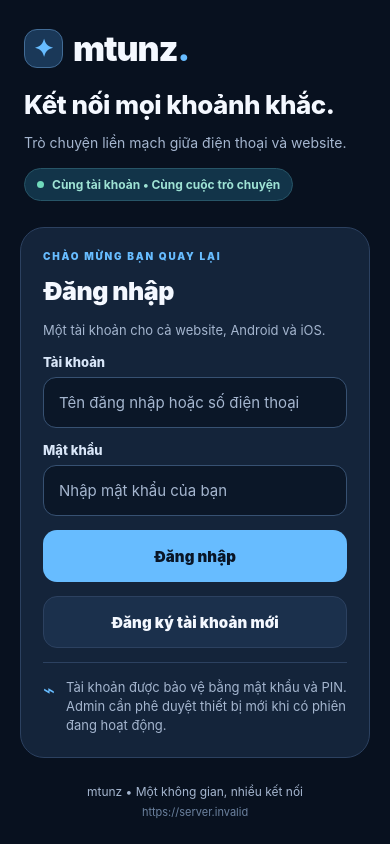
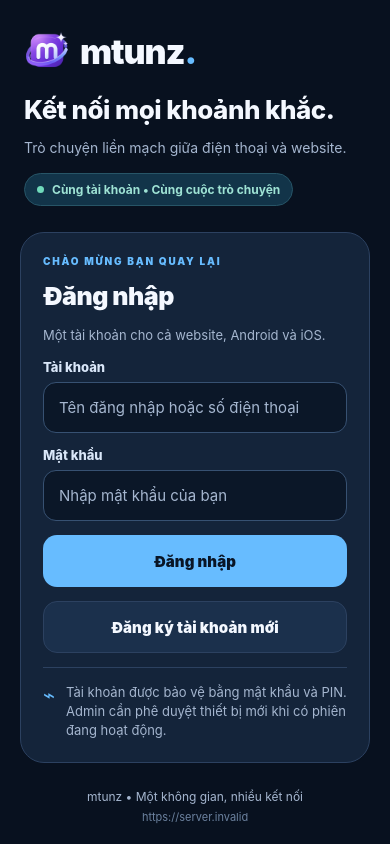
Before and after one commit to hoangminhtuan-2322/mtunz, a React Native app in the folder mobile/: screen / in a window 390 px wide. Built offline with nearby package versions, Linux system fonts and the light colour scheme; no server answers.

Commit message:
feat(mobile): use exact website logo as launcher and in-app icon

```diff
--- a/mobile/App.js
+++ b/mobile/App.js
@@ -1,6 +1,6 @@
 import React,{useCallback,useEffect,useState} from 'react';
 import {ActivityIndicator,KeyboardAvoidingView,Linking,Platform,Pressable,SafeAreaView,
-  ScrollView,StatusBar,StyleSheet,Text,TextInput,View} from 'react-native';
+  ScrollView,StatusBar,StyleSheet,Text,TextInput,View,Image} from 'react-native';
 import {api,API_ORIGIN,clearSession,readSession,saveSession,
   savePendingRegistration,readPendingRegistration,clearPendingRegistration} from './src/client';
 import Messenger from './src/Messenger';
@@ -202,7 +202,7 @@ export default function App() {
         showsVerticalScrollIndicator={false}>
         <View style={styles.intro}>
           <View style={styles.brandRow}>
-            <View style={styles.brandMark}><Text style={styles.brandMarkText}>✦</Text></View>
+            <Image source={require('./assets/brand-logo.png')} style={styles.brandMark} resizeMode="contain"/>
             <Text style={styles.brand}>mtunz<Text style={{color:C.accent}}>.</Text></Text>
           </View>
           <Text style={styles.introTitle}>Kết nối mọi khoảnh khắc.</Text>
@@ -276,9 +276,7 @@ const styles=StyleSheet.create({
     paddingHorizontal:20,maxWidth:480,width:'100%',alignSelf:'center',gap:26},
   intro:{gap:10,alignItems:'flex-start',paddingHorizontal:4},
   brandRow:{flexDirection:'row',alignItems:'center',gap:10,marginBottom:9},
-  brandMark:{height:39,width:39,borderRadius:13,backgroundColor:'#1a3858',
-    borderWidth:1,borderColor:'#426c96',alignItems:'center',justifyContent:'center'},
-  brandMarkText:{fontSize:24,color:C.accent,fontWeight:'800'},
+  brandMark:{height:46,width:46},
   brand:{fontSize:34,fontWeight:'900',color:C.text,letterSpacing:-1.1},
   introTitle:{fontSize:26,lineHeight:34,fontWeight:'800',color:C.text,letterSpacing:-.5},
   introSub:{fontSize:14,color:C.muted,lineHeight:21},
--- a/mobile/app.json
+++ b/mobile/app.json
@@ -11,11 +11,16 @@
       "permissions": [
         "POST_NOTIFICATIONS"
       ],
-      "softwareKeyboardLayoutMode": "resize"
+      "softwareKeyboardLayoutMode": "resize",
+      "adaptiveIcon": {
+        "foregroundImage": "./assets/adaptive-icon.png",
+        "backgroundColor": "#121b36"
+      }
     },
     "ios": {
       "bundleIdentifier": "com.mtunz.mobile",
-      "supportsTablet": true
+      "supportsTablet": true,
+      "icon": "./assets/icon.png"
     },
     "plugins": [
       "expo-secure-store",
@@ -34,6 +39,7 @@
           "enableBackgroundRecording": false
         }
       ]
-    ]
+    ],
+    "icon": "./assets/icon.png"
   }
 }
--- a/mobile/src/AdminDashboard.js
+++ b/mobile/src/AdminDashboard.js
@@ -1,5 +1,5 @@
 import React,{useCallback,useEffect,useState} from 'react';
-import {ActivityIndicator,AppState,Linking,Pressable,ScrollView,StyleSheet,Text,TextInput,View} from 'react-native';
+import {ActivityIndicator,AppState,Image,Linking,Pressable,ScrollView,StyleSheet,Text,TextInput,View} from 'react-native';
 import {api,API_ORIGIN,wsUrl} from './client';
 
 const P={bg:'#08111f',surface:'#14243a',line:'#2c4160',ink:'#f4f8ff',muted:'#a5b6cf',accent:'#67bcff',danger:'#ff9393'};
@@ -75,9 +75,12 @@ export default function AdminDashboard({token,onLogout,onExpired}){
  const liveTickets=tickets.filter(x=>x.status==='open');
  const tabs=[['home','Tổng quan'],['registrations','Duyệt'],['support','Hỗ trợ'],['approvals','Thiết bị'],['users','Thành viên']];
  return <View style={{flex:1,backgroundColor:P.bg}}>
-  <View style={s.top}><View style={{gap:1}}>
-    <Text style={s.brand}>mtunz<Text style={{color:P.accent}}>.</Text> <Text style={s.adminBadge}>ADMIN</Text></Text>
-    <Text style={s.topMeta}>Trung tâm điều hành · Đồng bộ với web</Text></View>
+  <View style={s.top}><View style={s.adminBrandRow}>
+    <Image source={require('../assets/brand-logo.png')} style={s.adminLogo} resizeMode="contain"/>
+    <View style={{gap:1,flexShrink:1}}>
+      <Text style={s.brand}>mtunz<Text style={{color:P.accent}}>.</Text> <Text style={s.adminBadge}>ADMIN</Text></Text>
+      <Text style={s.topMeta}>Trung tâm điều hành · Đồng bộ với web</Text>
+    </View></View>
     <Action label="Thoát" subtle onPress={onLogout}/></View>
   <ScrollView keyboardShouldPersistTaps="handled" showsVerticalScrollIndicator={false}
     contentContainerStyle={s.page}>
@@ -171,6 +174,8 @@ const s=StyleSheet.create({
   top:{paddingHorizontal:17,paddingVertical:15,flexDirection:'row',justifyContent:'space-between',
     alignItems:'center',backgroundColor:P.bg,borderBottomWidth:1,borderColor:P.line},
   brand:{fontSize:23,fontWeight:'900',letterSpacing:-.5,color:P.ink},
+  adminBrandRow:{flexDirection:'row',alignItems:'center',gap:7,flexShrink:1},
+  adminLogo:{width:39,height:39},
   adminBadge:{fontSize:10,letterSpacing:1,color:'#9ecfff',fontWeight:'900'},
   topMeta:{fontSize:11,color:P.muted,marginTop:3},
   page:{padding:16,gap:16,paddingBottom:60},
--- a/mobile/src/Messenger.js
+++ b/mobile/src/Messenger.js
@@ -515,7 +515,8 @@ export default function Messenger({token,user,onLogout,onExpired,onProfile}){
       <Pressable accessibilityRole="button" accessibilityLabel={room?'Trở lại danh sách':'Về tin nhắn'}
         style={css.headerMark}
         onPress={room?jumpBack:()=>{setTab('dm');refreshLists().catch(()=>{});}}>
-        <Text style={room?css.backGlyph:css.logo}>{room?'‹':'✦'}</Text>
+        {room?<Text style={css.backGlyph}>‹</Text>:
+          <Image source={require('../assets/brand-logo.png')} style={css.webIcon} resizeMode="contain"/>}
       </Pressable>
       <View style={{flex:1,gap:3}}>
         {!room&&<Text style={css.eyebrow}>MTUNZ MESSENGER</Text>}
@@ -945,6 +946,7 @@ const css=StyleSheet.create({
   headerMark:{height:44,width:44,borderRadius:14,backgroundColor:'#233f5f',borderWidth:1,
     borderColor:'#3b5d7f',alignItems:'center',justifyContent:'center'},
   backGlyph:{fontSize:34,color:P.text,fontWeight:'500',lineHeight:40},
+  webIcon:{width:43,height:43},
   headerAction:{minWidth:47,minHeight:42,alignItems:'center',justifyContent:'center',
     paddingHorizontal:8,borderRadius:12,backgroundColor:'#1b3451'},
   headerActionText:{color:P.accent,fontWeight:'800',fontSize:12},
```
